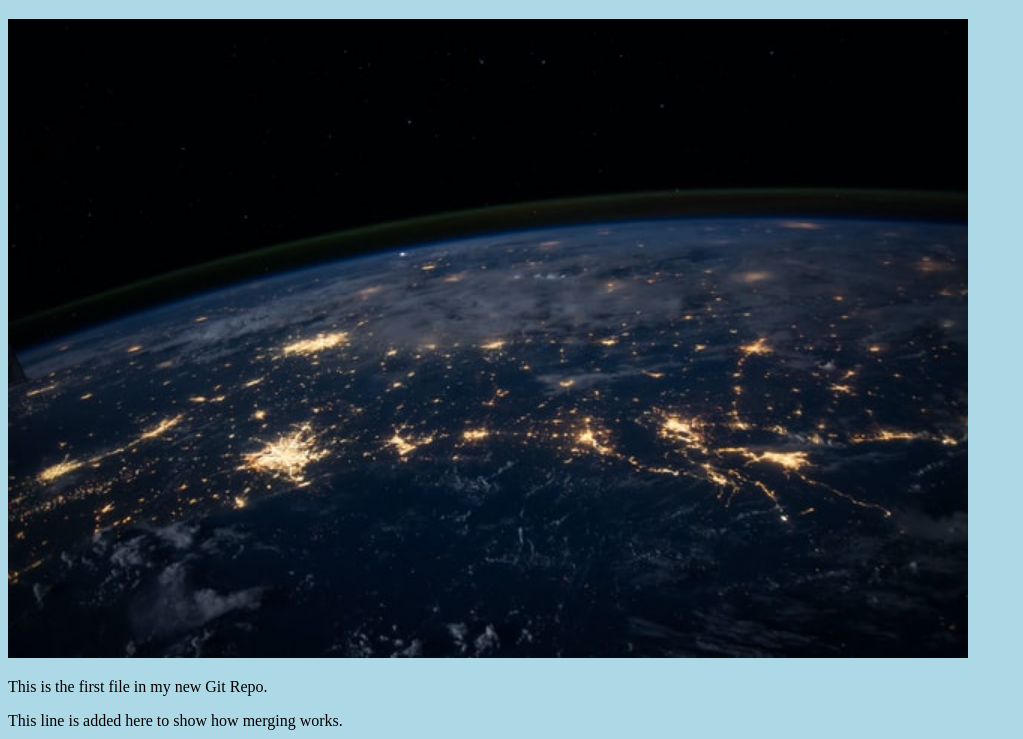
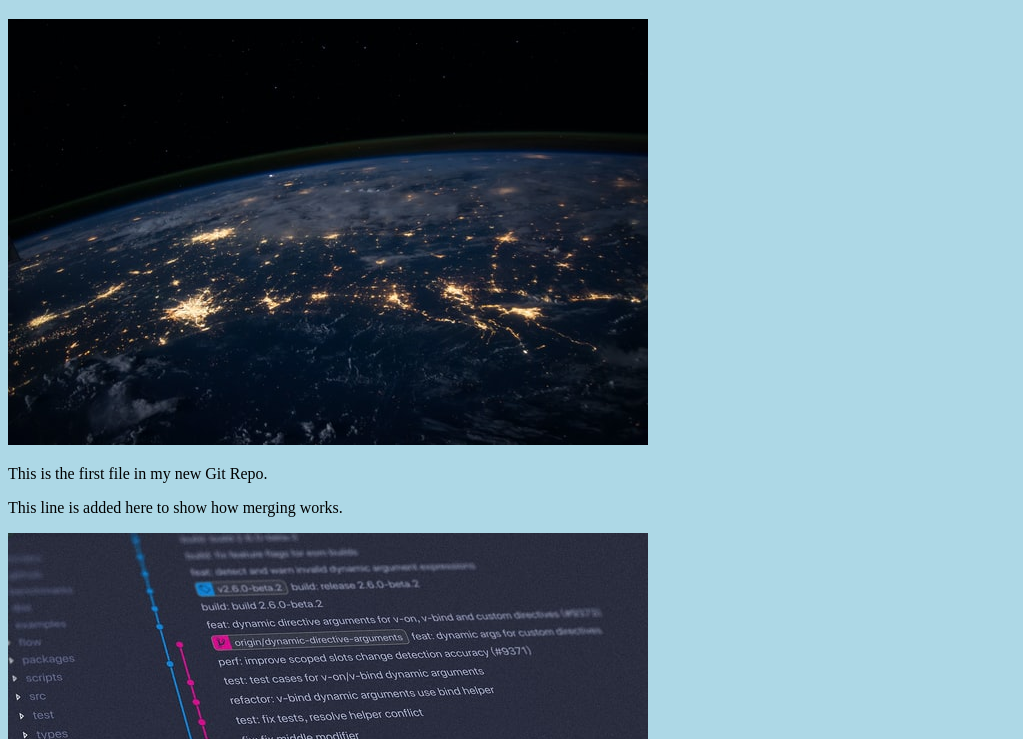
Before and after one commit to B-VI/B-VI.github.io, a plain HTML site: page index.html in a window 1280 px wide. Shown: the part 61-800 px from the top of the page, without its empty margins (0-1023 px from the left). Drawn offline with Linux system fonts and the light colour scheme.

Commit message:
Updated index.html. Resized image.

```diff
--- a/index.html
+++ b/index.html
@@ -9,7 +9,7 @@
 <body>
     <h1>Hello world!</h1>
     <div>
-        <img src="img_hello_world.jpg" alt="Hello World from Space" style="width:100%;max-width:960px" />
+        <img src="img_hello_world.jpg" alt="Hello World from Space" style="width:100%;max-width:640px" />
     </div>
     <p>This is the first file in my new Git Repo.</p>
     <p>This line is added here to show how merging works.</p>
```
